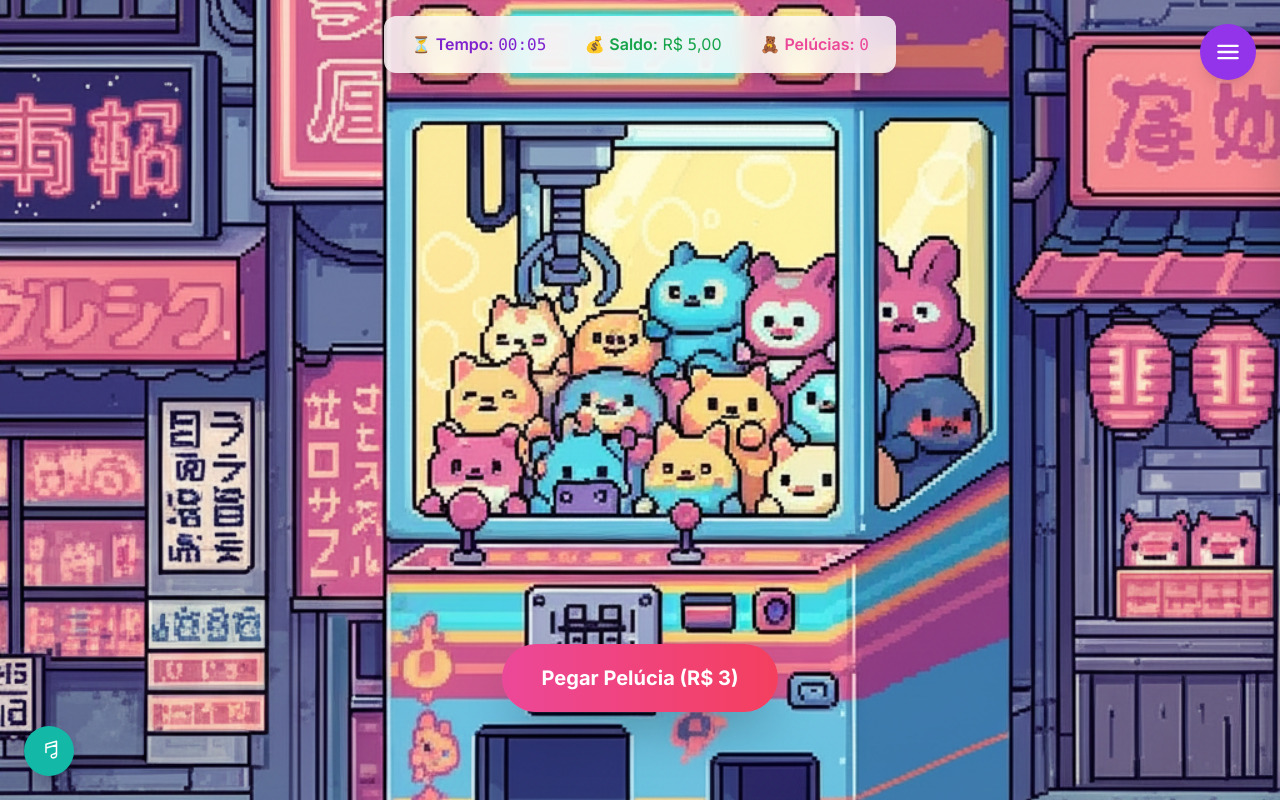
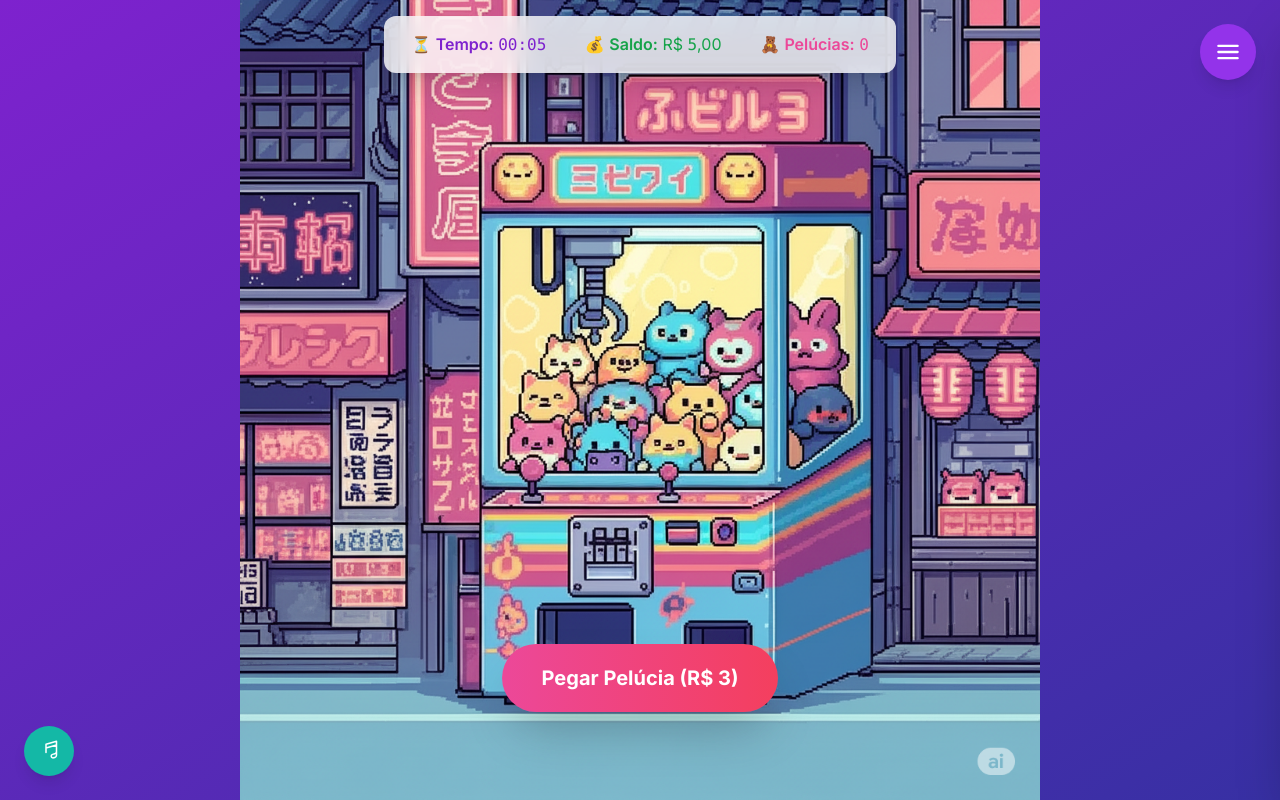
Before and after one commit to LauroFreitas/toys, a plain HTML site: page index.html in a window 1280 px wide. Drawn offline with nearby package versions, Linux system fonts and the light colour scheme.

Commit message:
Update index.html

```diff
--- a/index.html
+++ b/index.html
@@ -80,8 +80,9 @@
         /* Ensure background covers entire viewport height */
         .game-container {
             min-height: 100vh;
-            background-image: url('img.jpg'); /* Purple theme placeholder */
-            background-size: cover;
+            /* Alterado para imagem de placeholder e background-size: contain */
+            background-image: url('img.jpg');
+            background-size: contain; /* Faz a imagem caber, mantendo a proporção */
             background-position: center;
             background-repeat: no-repeat;
         }
```
